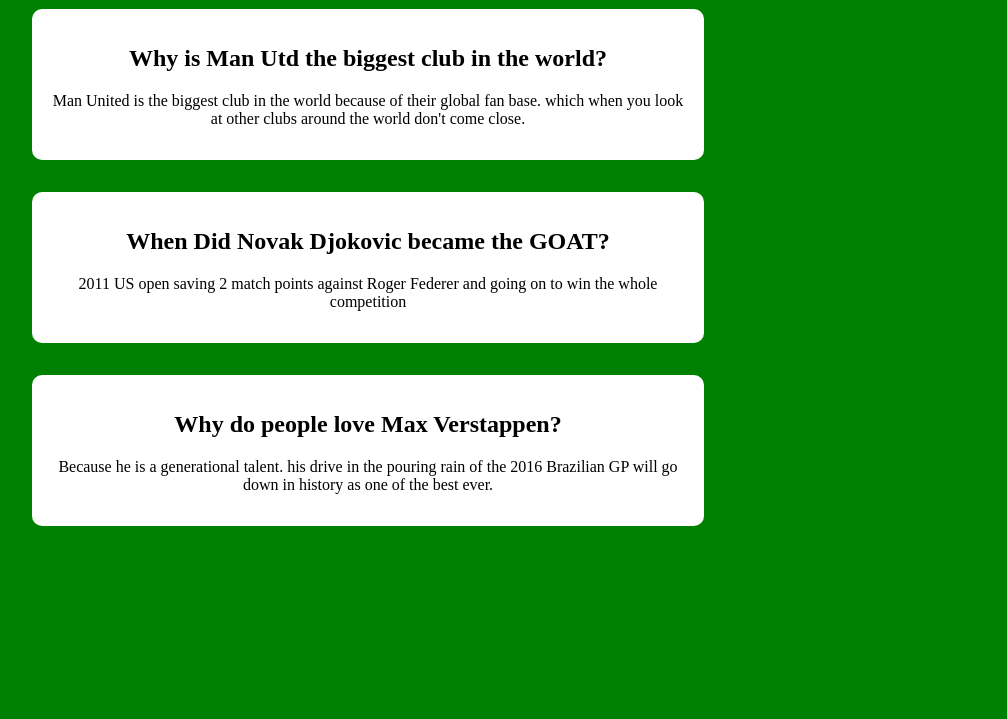
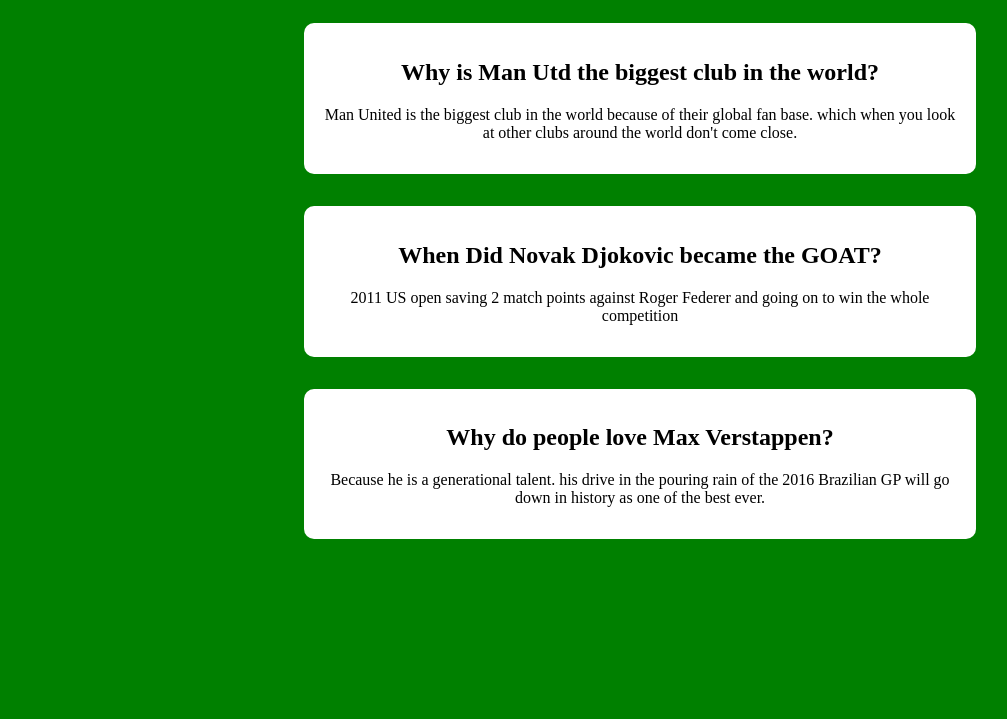
Before and after one commit to KBOISS234/first-html-project, a plain HTML site: page index.html in a window 1280 px wide. Shown: the part 81-800 px from the top of the page, without its empty margins (0-1007 px from the left). Drawn offline with Linux system fonts and the light colour scheme.

Commit message:
updated css

```diff
--- a/style.css
+++ b/style.css
@@ -1,8 +1,10 @@
 body {
-  margin: -0;
   background-color: green;
   text-align: center;
-  margin: 0 auto;
+  display: flex;
+  justify-content: center;
+  align-items: center;
+  flex-direction: column;
 }
 
 h1 {
@@ -13,6 +15,6 @@ div {
   background-color: white;
   border-radius: 10px;
   padding: 1rem;
-  margin: 2rem;
+  margin: 1rem;
   width: 40rem;
 }
```
